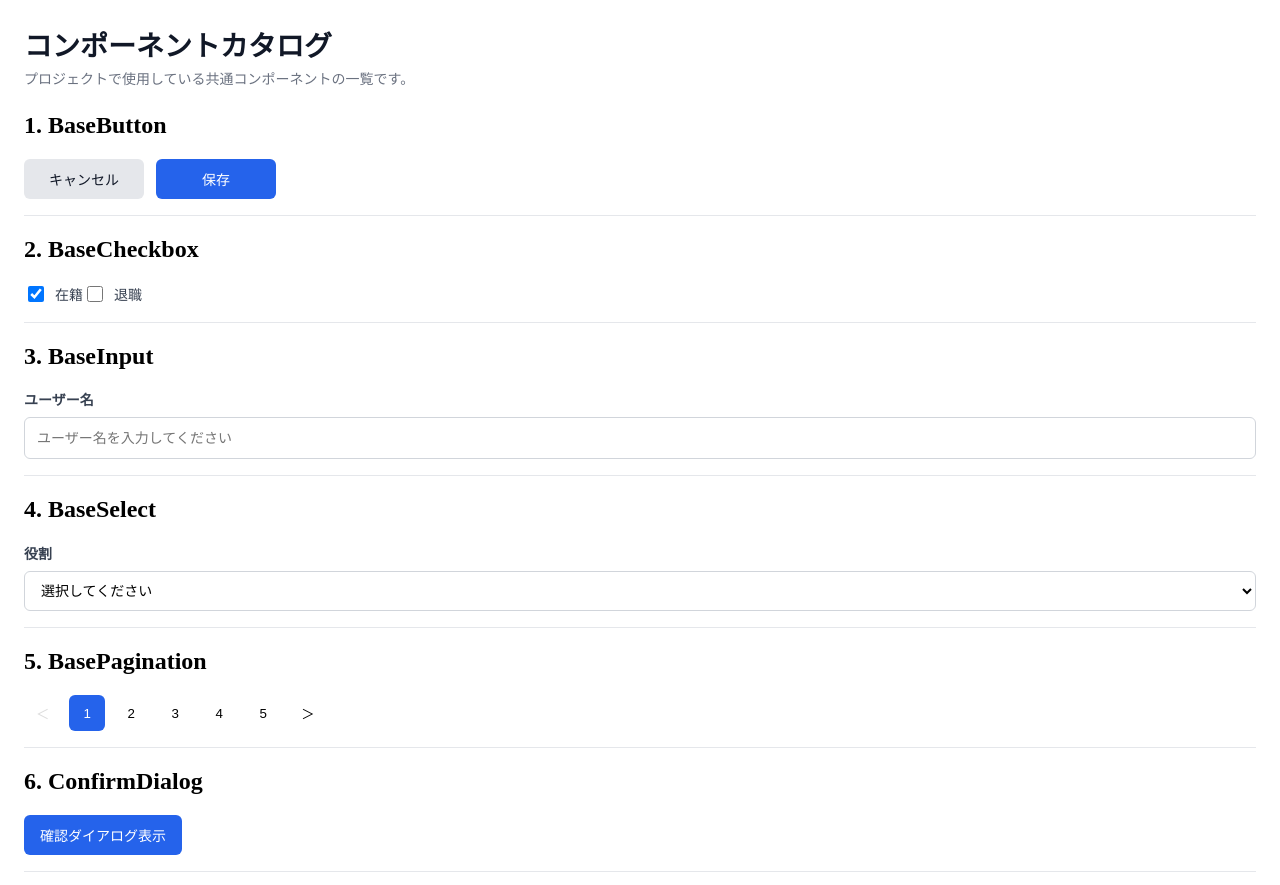
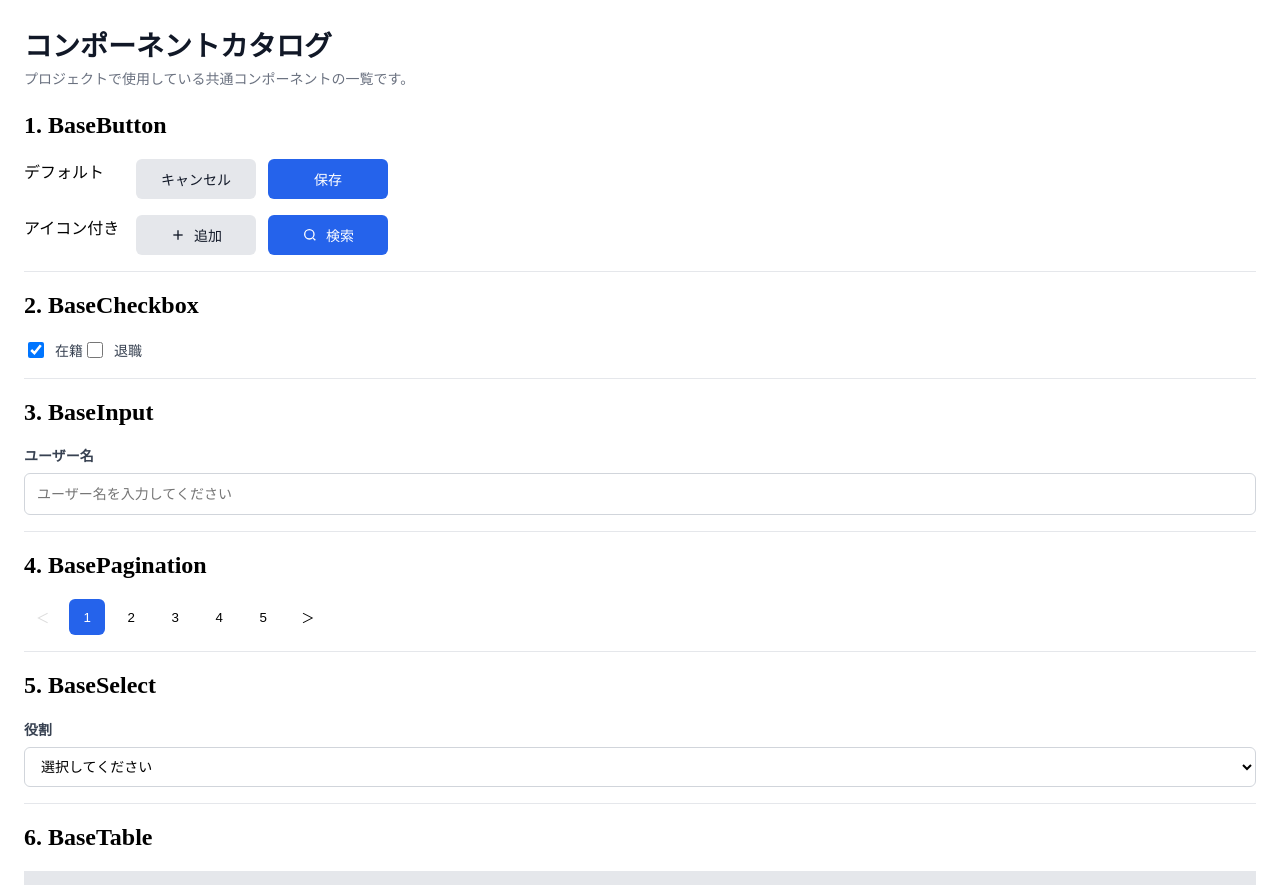
Before and after one commit to nagasakiayune/vue-user-management-sample, a Vue app: page /catalog in a window 1280 px wide. Shown: the top 885 px of the page. Built offline with nearby package versions, Linux system fonts and the light colour scheme.

Commit message:
コンポーネントカタログの既存コンポーネント修正、BaseTableを追加

```diff
--- a/src/pages/ComponentCatalogPage.vue
+++ b/src/pages/ComponentCatalogPage.vue
@@ -10,8 +10,14 @@
       <div class="catalog-items">
         <h2 class="text-2xl font-bold">1. BaseButton</h2>
         <div class="mt-2 button-group">
+          <label class="button-label">デフォルト</label>
           <BaseButton label="キャンセル" type="secondary" />
           <BaseButton label="保存" @click="save" />
+        </div>
+        <div class="mt-2 button-group">
+          <label class="button-label">アイコン付き</label>
+          <BaseButton label="追加" icon="plus" type="secondary" />
+          <BaseButton label="検索" icon="search" />
         </div>
       </div>
     </div>
@@ -40,10 +46,23 @@
       </div>
     </div>
 
+    <!-- // BasePagination -->
+    <div class="catalog-selection">
+      <div class="catalog-items">
+        <h2 class="text-2xl font-bold">4. BasePagination</h2>
+
+        <BasePagination
+          :current-page="page"
+          :total-pages="5"
+          @change="page = $event"
+        />
+      </div>
+    </div>
+
     <!-- // BaseSelect -->
     <div class="catalog-selection">
       <div class="catalog-items">
-        <h2 class="text-2xl font-bold">4. BaseSelect</h2>
+        <h2 class="text-2xl font-bold">5. BaseSelect</h2>
         <div class="mt-2">
           <BaseSelect
             label="役割"
@@ -57,16 +76,11 @@
       </div>
     </div>
 
-    <!-- // BasePagination -->
+    <!-- // BaseTable -->
     <div class="catalog-selection">
       <div class="catalog-items">
-        <h2 class="text-2xl font-bold">5. BasePagination</h2>
-
-        <BasePagination
-          :current-page="page"
-          :total-pages="5"
-          @change="page = $event"
-        />
+        <h2 class="text-2xl font-bold">6. BaseTable</h2>
+        <BaseTable :fields="fields" :items="usersMock" />
       </div>
     </div>
 
@@ -112,6 +126,7 @@ import BaseSelect from "../components/common/BaseSelect.vue";
 import BaseInput from "../components/common/BaseInput.vue";
 import ConfirmDialog from "@/components/common/ConfirmDialog.vue";
 import PageHeader from "@/components/common/PageHeader.vue";
+import BaseTable from "@/components/common/BaseTable.vue";
 
 export default {
   data() {
@@ -125,6 +140,19 @@ export default {
 
       // BasePaginationの現在のページ
       page: 1,
+
+      // BaseTableのテーブル定義
+      fields: [
+        { key: "id", label: "ID" },
+        { key: "name", label: "名前" },
+        { key: "email", label: "メールアドレス" },
+      ],
+      // BaseTableのテーブルデータ
+      usersMock: [
+        { id: 1, name: "山田太郎", email: "taro.yamada@example.com" },
+        { id: 2, name: "鈴木花子", email: "hanako.suzuki@example.com" },
+        { id: 3, name: "佐藤次郎", email: "jiro.sato@example.com" },
+      ],
     };
   },
   components: {
@@ -135,6 +163,7 @@ export default {
     ConfirmDialog,
     PageHeader,
     BasePagination,
+    BaseTable,
   },
   methods: {
     save() {
@@ -161,5 +190,9 @@ export default {
 .button-group {
   display: flex;
   gap: 12px;
+  margin-bottom: 16px;
+}
+.button-label {
+  width: 100px;
 }
 </style>
```
